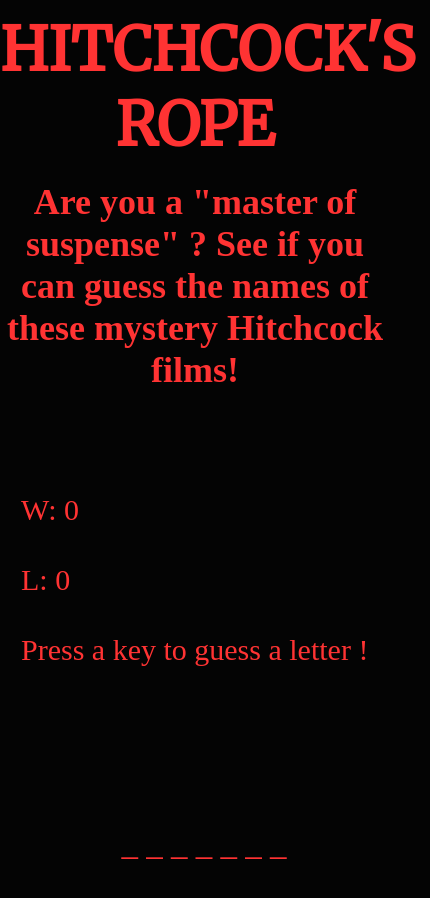
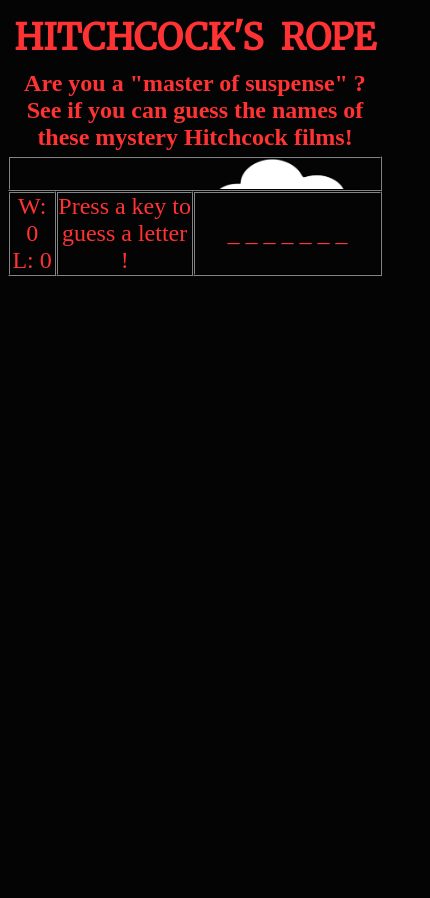
Before and after one commit to MacCabe1888/Word-Game, a plain HTML site: page index.html in a window 390 px wide. Shown: the whole page, 430 px wide, since content can reach past the window. After the commit the page ends 844 px from the top, so only its background shows below. Drawn offline with Linux system fonts and the light colour scheme; a web font is replaced by a local one.

Commit message:
changed dimensions, margins, font sizes, displays, etc. in order to improve responsiveness and produce a less cluttered, more user-friendly display of info

```diff
--- a/assets/css/style.css
+++ b/assets/css/style.css
@@ -1,76 +1,103 @@
-body{
+body {
     background-color: #040404;
     color: #ff3333;
-    margin: -60px 0 -60px 0;
 }
 
-h1{
+h1 {
+    margin: 15px 0 10px 0;
     font-family: "Merriweather", serif;
-    font-size: 60px;
-    text-align: center;
-    margin-top: 72px;
-    margin-bottom: -11px;
-}
-
-h2{
-    font-family: "IM Fell French Canon SC", serif;
     font-size: 36px;
     text-align: center;
 }
 
-h3, p{
+h2 {
+    margin: 5px 0;
     font-family: "IM Fell French Canon SC", serif;
-    font-size: 30px;
-    padding: 3px;
-    margin-left: 18px;
+    font-size: 24px;
+    text-align: center;
 }
 
-#directions-text{
-    font-size: 36px;
+#display {
+    display: flex;
+    border: 2px #303030 groove;
 }
 
-#answer-array-text{
-    font: inherit;
-    font-size: 33px;
-    line-height: 48px;
-    text-align: center;
-    padding: 30px 0 30px 0;
-    margin-top: 120px;
+#game {
+    display: flex;
 }
 
-.play-area{
-    background: url(../images/hitchcock-1024x686.jpg);
-    width: 1024px;
-    height: 686px;
-    margin-top: 103px;
+#display-img-container {
+    width: 50%;
 }
 
-.rope{
-    width: 640px;
-    margin-left: -4px;
+#display-img {
+    width: 100%;
 }
 
-.bubble{
-    background: url(../images/cloud-304979_960_720.png);
-    width: 960px;
-    height: 720px;
-    margin-top: -800px;
-    margin-left: 960px;
+#bubble {
+    display: flex;
+    background: url(../images/cloud-304979_840_560.png);
+    background-repeat: no-repeat;
+    background-size: 100%;
+    width: 50%;
 }
 
-.media{
-    width: 960px;
-    position: absolute;
-    margin-top: 120px;
-    margin-left: 330px;
+#info {
+    display: flex;
+    width: 50%;
 }
 
-#last-answer-text{
+#wins-losses {
+    width: 25%;
+    border: 2px #303030 groove;
+    text-align: center;
+}
+
+#guesses, #play-area {
+    display: flex;
+    flex-direction: column;
+    justify-content: center;
+    border: 2px #303030 groove;
+}
+
+#guesses {
+    width: 75%;
+}
+
+#play-area {
+    width: 50%;
+}
+
+#last-answer-img {
+    width: 27.5%;
+    max-height: 62.5%;
+    margin-top: 7.5%;
+    margin-left: 27.5%;
+}
+
+.hide {
+    display: none;
+}
+
+#last-answer-text {
+    display: flex;
+    flex-direction: column;
+    justify-content: center;
+    width: 42.5%;
+    height: 32%;
+    margin-top: 17%;
+    margin-right: 2.5%;
     font-family: "IM Fell French Canon SC", serif;
-    font-size: 36px;
-    width: 100%;
-    font-size: 36px;
+    font-size: 2vw;
     text-align: center;
-    margin-top: 9px;
-    margin-left: -368px;
 }
+
+p {
+    font-family: "IM Fell French Canon SC", serif;
+    font-size: 24px;
+    margin: 0;
+}
+
+#start, #guesses-left-text, #answer-array-text {
+    text-align: center;
+}
```
